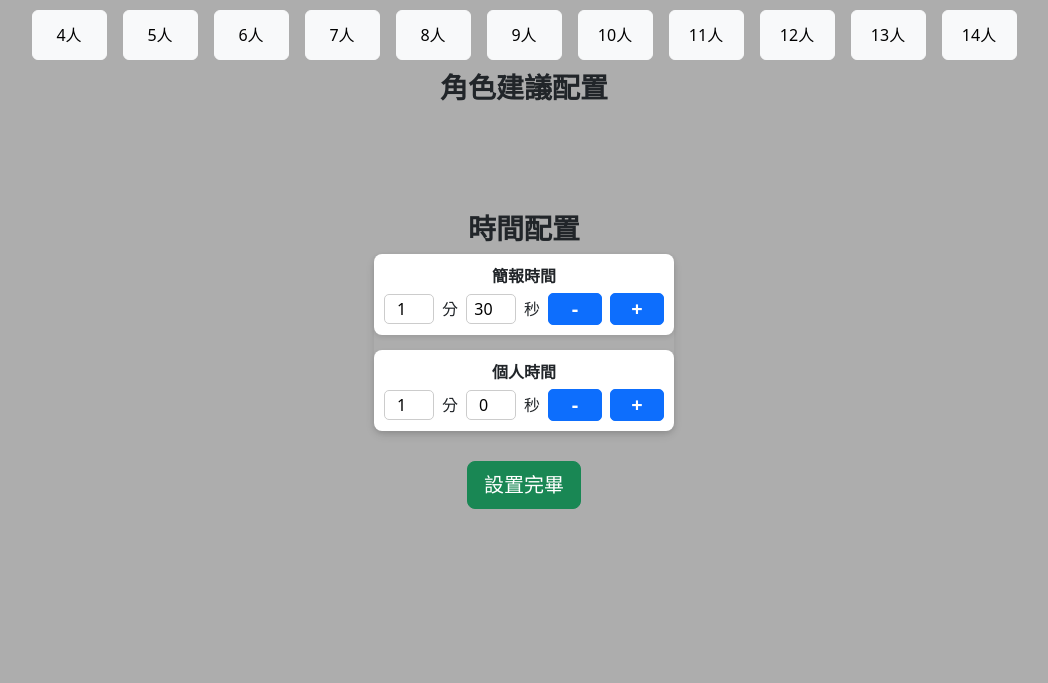
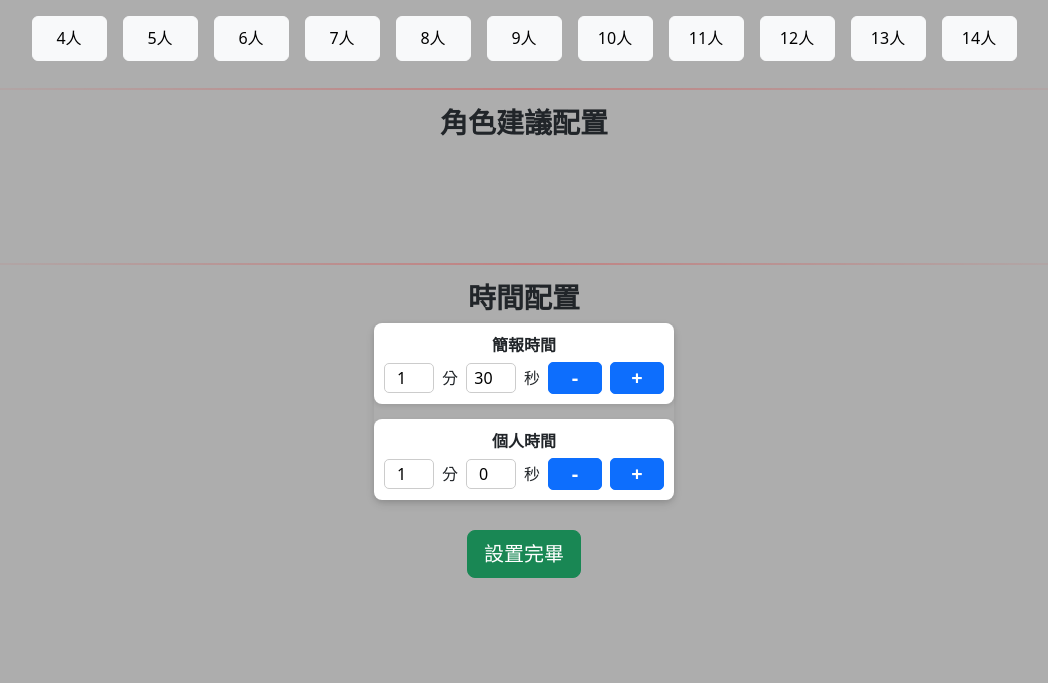
Before and after one commit to skyknigoo/VariousTools, a plain HTML site: page TableGame/CsiFiles.html in a window 1280 px wide. Shown: the part 117-800 px from the top of the page, without its empty margins (116-1164 px from the left). Drawn offline with nearby package versions, Linux system fonts and the light colour scheme.

Commit message:
Update CsiFiles.html

```diff
--- a/TableGame/CsiFiles.html
+++ b/TableGame/CsiFiles.html
@@ -35,7 +35,7 @@
         .ChosePlayer button {
             margin: 1px 3px;
             width: 75px;
-            height: 50px;
+            height: 45px;
         }
 
         /* 按鈕選中狀態 */
@@ -51,9 +51,11 @@
         .goodguy {
             color: rgb(0, 52, 165);
         }
-        #TotalPlayer{
+
+        #TotalPlayer {
             height: 20px;
         }
+
         #ShowPlayerSet {
             width: 100%;
             height: 80px;
@@ -130,19 +132,34 @@
             align-items: center;
             border-radius: 5px;
         }
+
+        /* 分隔線 */
+        .hr-edge-weak {
+            border: 0;
+            padding-top: 2px;
+            background: linear-gradient(to right, transparent, #ff0000, transparent);
+            width: 100%;
+        }
     </style>
 
 </head>
 
 <body>
-    <h2 class="headTitle" style="text-align: center;margin-top:30px;">犯罪現場 (CS Files)</h2>
+    <h2 class="headTitle" style="text-align: center;margin-top:10px;">犯罪現場 (CS Files)</h2>
+    <hr class="hr-edge-weak">
 
     <div class="parent">
         <h3 class="TitleText">人數設置</h3>
         <div class="ChosePlayer" id="playerButtons"></div>
+
+        <hr class="hr-edge-weak">
+
         <h3 class="TitleText">角色建議配置</h3>
         <div id="TotalPlayer"></div>
         <div id="ShowPlayerSet"></div>
+
+        <hr class="hr-edge-weak">
+
         <h3 class="TitleText">時間配置</h3>
         <div class="time-container">
             <div class="time-box">
@@ -170,7 +187,7 @@
             </div>
         </div>
         <div style="margin-top: 30px;">
-            <button  class="btn btn-success btn-lg"> 設置完畢</button>
+            <button class="btn btn-success btn-lg"> 設置完畢</button>
         </div>
 
 
```
